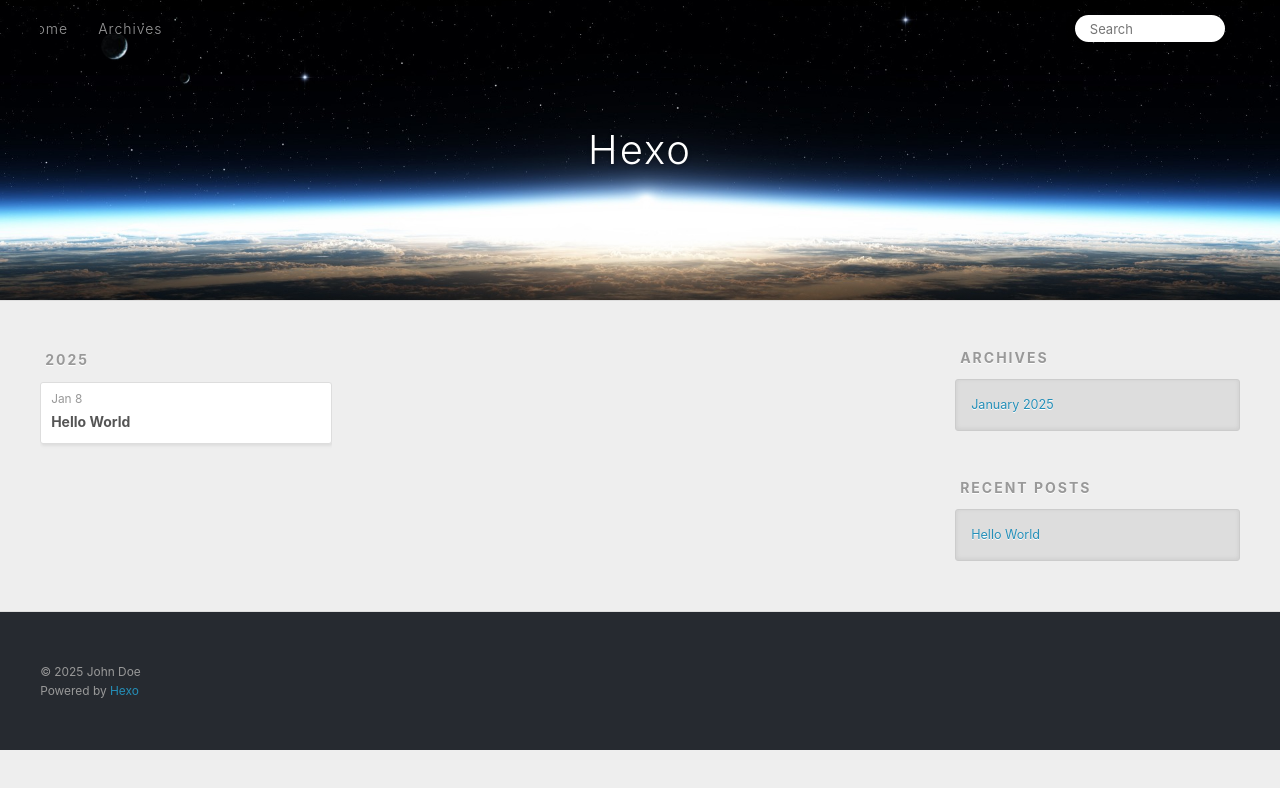
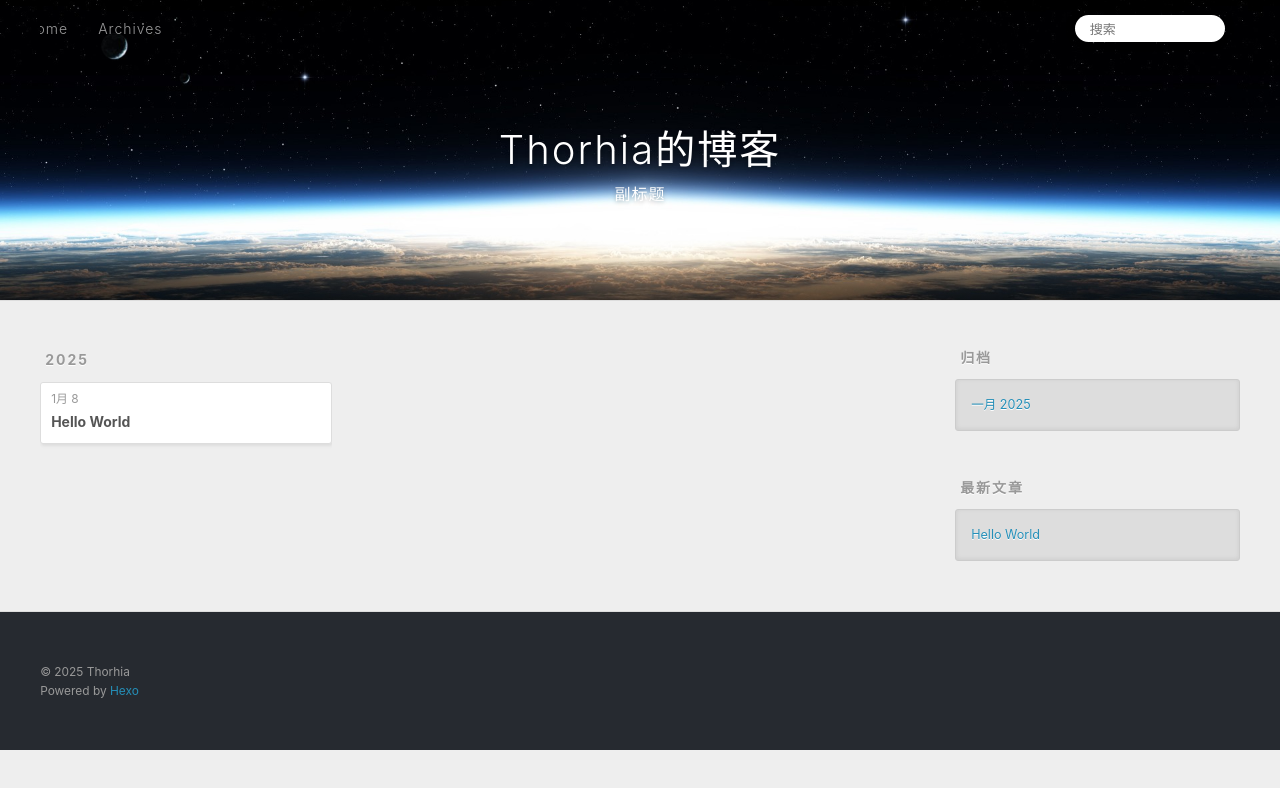
Before and after one commit to Thorhia/Thorhia.github.io, a plain HTML site: page archives/index.html in a window 1280 px wide. Both pictures are taken after a click on the link 1232 px from the left and 27 px from the top of the page. Drawn offline with Linux system fonts and the light colour scheme.

Commit message:
Site updated: 2025-01-08 20:50:55

```diff
--- a/archives/index.html
+++ b/archives/index.html
@@ -4,17 +4,20 @@
   <meta charset="utf-8">
 
 
-  <title>Archives | Hexo</title>
+  <title>归档 | Thorhia的博客</title>
   <meta name="viewport" content="width=device-width, initial-scale=1, shrink-to-fit=no">
-  <meta property="og:type" content="website">
-<meta property="og:title" content="Hexo">
+  <meta name="description" content="记录自己的经验">
+<meta property="og:type" content="website">
+<meta property="og:title" content="Thorhia的博客">
 <meta property="og:url" content="http://example.com/archives/index.html">
-<meta property="og:site_name" content="Hexo">
-<meta property="og:locale" content="en_US">
-<meta property="article:author" content="John Doe">
+<meta property="og:site_name" content="Thorhia的博客">
+<meta property="og:description" content="记录自己的经验">
+<meta property="og:locale" content="zh_CN">
+<meta property="article:author" content="Thorhia">
+<meta property="article:tag" content="关键词">
 <meta name="twitter:card" content="summary">
 
-    <link rel="alternate" href="/atom.xml" title="Hexo" type="application/atom+xml">
+    <link rel="alternate" href="/atom.xml" title="Thorhia的博客" type="application/atom+xml">
 
 
     <link rel="shortcut icon" href="/favicon.png">
@@ -39,8 +42,12 @@
   <div id="header-outer" class="outer">
     <div id="header-title" class="inner">
       <h1 id="logo-wrap">
-        <a href="/" id="logo">Hexo</a>
+        <a href="/" id="logo">Thorhia的博客</a>
       </h1>
+
+        <h2 id="subtitle-wrap">
+          <a href="/" id="subtitle">副标题</a>
+        </h2>
 
     </div>
     <div id="header-inner" class="inner">
@@ -55,12 +62,12 @@
       <nav id="sub-nav">
 
 
-          <a class="nav-icon" href="/atom.xml" title="RSS Feed"><span class="fa fa-rss"></span></a>
+          <a class="nav-icon" href="/atom.xml" title="RSS 订阅"><span class="fa fa-rss"></span></a>
 
-        <a class="nav-icon nav-search-btn" title="Search"><span class="fa fa-search"></span></a>
+        <a class="nav-icon nav-search-btn" title="搜索"><span class="fa fa-search"></span></a>
       </nav>
       <div id="search-form-wrap">
-        <form action="//google.com/search" method="get" accept-charset="UTF-8" class="search-form"><input type="search" name="q" class="search-form-input" placeholder="Search"><button type="submit" class="search-form-submit">&#xF002;</button><input type="hidden" name="sitesearch" value="http://example.com"></form>
+        <form action="//google.com/search" method="get" accept-charset="UTF-8" class="search-form"><input type="search" name="q" class="search-form-input" placeholder="搜索"><button type="submit" class="search-form-submit">&#xF002;</button><input type="hidden" name="sitesearch" value="http://example.com"></form>
       </div>
     </div>
   </div>
@@ -84,7 +91,7 @@
   <div class="archive-article-inner">
     <header class="archive-article-header">
       <a href="/2025/01/08/hello-world/" class="archive-article-date">
-  <time class="dt-published" datetime="2025-01-08T03:43:13.242Z" itemprop="datePublished">Jan 8</time>
+  <time class="dt-published" datetime="2025-01-08T03:43:13.242Z" itemprop="datePublished">1月 8</time>
 </a>
 
 
@@ -116,9 +123,9 @@
 
 
   <div class="widget-wrap">
-    <h3 class="widget-title">Archives</h3>
+    <h3 class="widget-title">归档</h3>
     <div class="widget">
-      <ul class="archive-list"><li class="archive-list-item"><a class="archive-list-link" href="/archives/2025/01/">January 2025</a></li></ul>
+      <ul class="archive-list"><li class="archive-list-item"><a class="archive-list-link" href="/archives/2025/01/">一月 2025</a></li></ul>
     </div>
   </div>
 
@@ -126,7 +133,7 @@
 
 
   <div class="widget-wrap">
-    <h3 class="widget-title">Recent Posts</h3>
+    <h3 class="widget-title">最新文章</h3>
     <div class="widget">
       <ul>
 
@@ -147,7 +154,7 @@
   <div class="outer">
     <div id="footer-info" class="inner">
 
-      &copy; 2025 John Doe<br>
+      &copy; 2025 Thorhia<br>
       Powered by <a href="https://hexo.io/" target="_blank">Hexo</a>
     </div>
   </div>
```
Also changed, not shown: 2025/01/08/hello-world/index.html (+19 -14 lines), archives/2025/01/index.html (+23 -16 lines), archives/2025/index.html (+23 -16 lines), index.html (+23 -16 lines).
